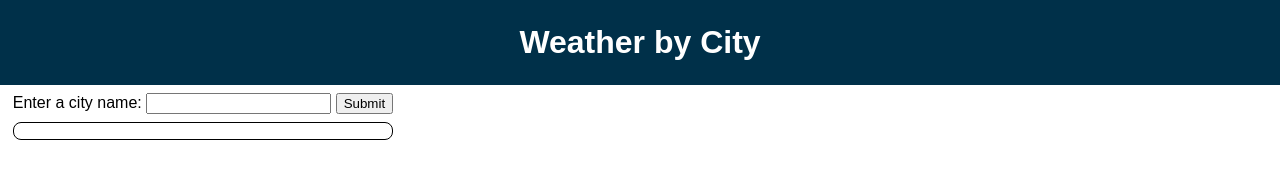
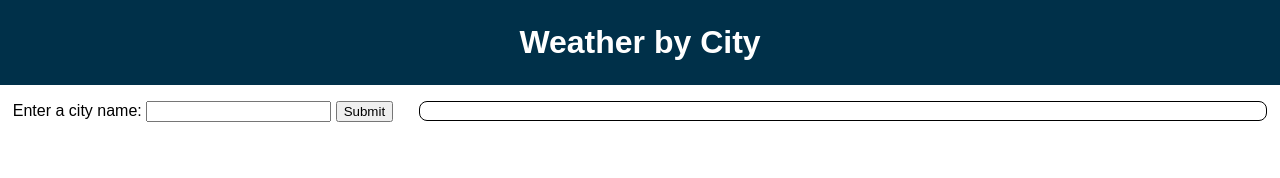
Before and after one commit to cdfishe1/weather-app, a plain HTML site: page index.html in a window 1280 px wide. Drawn offline with nearby package versions, Linux system fonts and the light colour scheme; no server answers.

Commit message:
Move grid to main.

```diff
--- a/assets/css/styles.css
+++ b/assets/css/styles.css
@@ -8,33 +8,24 @@
 }
 
 body {
-    display: grid;
-    grid-template-columns: auto 1fr;
-    grid-template-rows: auto 1fr 1fr;
-    grid-template-areas:
-        'header header'
-        'search current'
-        'search fiveday';
-
     font-family: Arial, Helvetica, sans-serif;
-
 }
 
 main {
-    /* display: flex;
-    flex-flow: wrap;
-    justify-content: space-between;
-    align-items: flex-start;
-    align-content: flex-start; */
+    display: grid;
+    grid-template-columns: auto 1fr;
+    grid-template-rows: auto auto;
+    grid-template-areas:
+        'search current'
+        'search fiveday';
 }
 
 header {
-    grid-area: header;
     text-align: center;
     background-color: #003049;
     color: white;
-
     padding: 3vh 3vw;
+    margin-bottom: 1vh;
 }
 
 .search-wrapper {
@@ -52,6 +43,8 @@ header {
 
 .five-day {
     grid-area: fiveday;
+    display: flex;
+    flex-wrap: wrap;
 
 }
 
```
